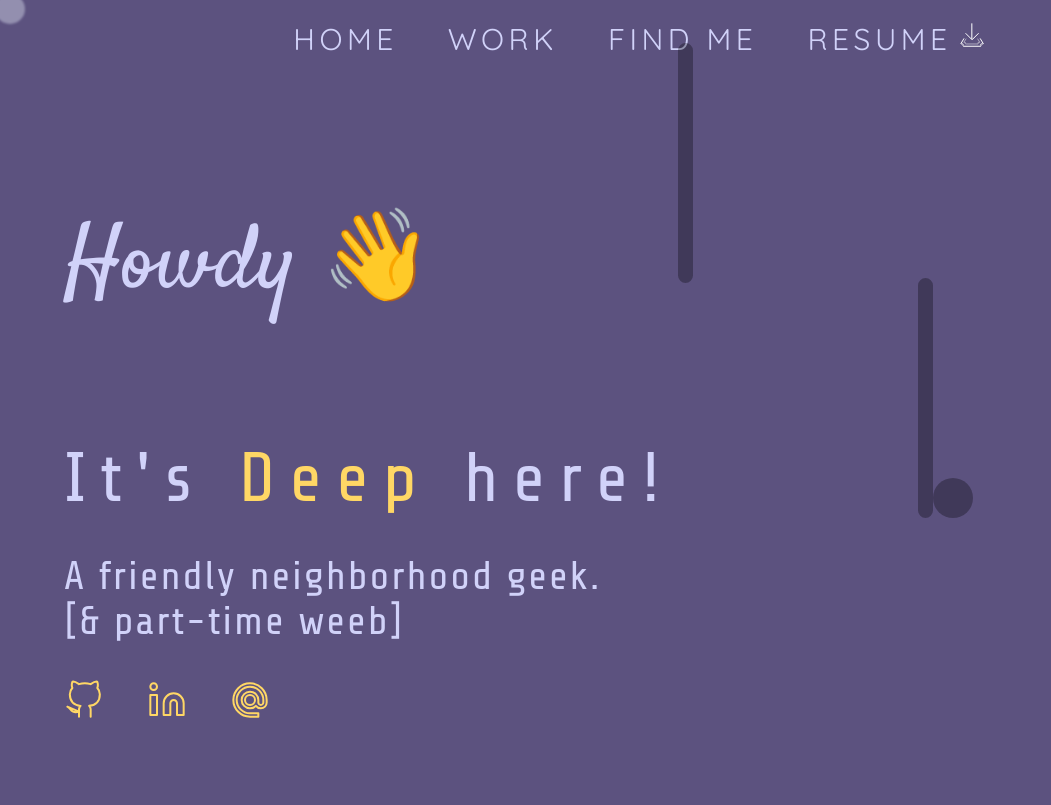
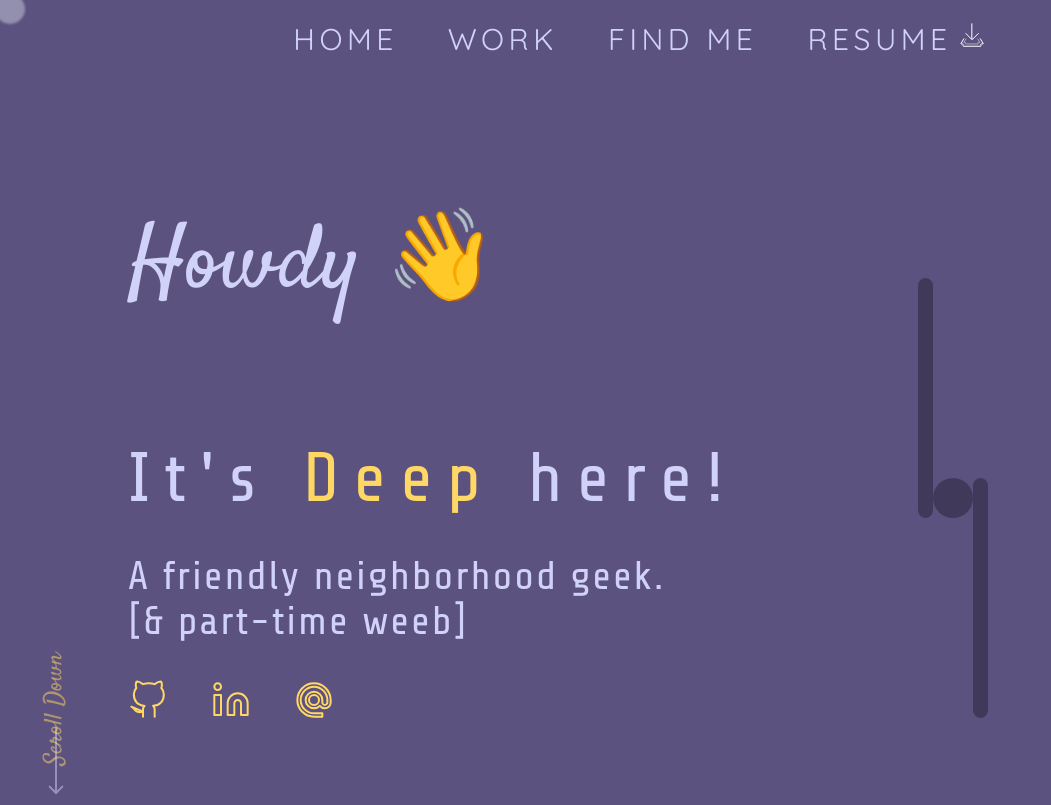
Before and after one commit to Deep3543/portfolio, a React (Create React App) app: page / in a window 1280 px wide. Shown: the whole page, without its empty margins (0-1051 px from the left). Built offline with nearby package versions, Linux system fonts and the light colour scheme.

Commit message:
Added and rectified SVGs in for the background

```diff
--- a/src/components/docs/Skeleton-dif.js
+++ b/src/components/docs/Skeleton-dif.js
@@ -31,11 +31,19 @@ class Skel extends Component{
                             <circle cx="20" cy="20" r="20" fill="black" fill-opacity="0.3"/>
                         </svg>
                     </i>
-                    <i className="back-svg line2">
+                    <i className="back-svg line-2">
                         <svg width="15" height="240" viewBox="0 0 15 240" fill="none" xmlns="http://www.w3.org/2000/svg">
                             <line x1="7.5" y1="7.5" x2="7.50001" y2="232.5" stroke="black" stroke-opacity="0.3" stroke-width="15" stroke-linecap="round"/>
                         </svg>
                     </i>
+                    <span className="back-svg scroll">
+                        <p className="scroll-text">Scroll Down</p>
+                        <i className="arrow-down">
+                            <svg width="16" height="67" viewBox="0 0 16 67" fill="none" xmlns="http://www.w3.org/2000/svg">
+                                <path d="M9 1C9 0.447715 8.55228 -2.41411e-08 8 0C7.44772 2.41411e-08 7 0.447715 7 1L9 1ZM7.2929 66.7071C7.68342 67.0976 8.31659 67.0976 8.70711 66.7071L15.0711 60.3431C15.4616 59.9526 15.4616 59.3195 15.0711 58.9289C14.6805 58.5384 14.0474 58.5384 13.6569 58.9289L8 64.5858L2.34315 58.9289C1.95262 58.5384 1.31946 58.5384 0.928935 58.9289C0.53841 59.3195 0.53841 59.9526 0.928935 60.3431L7.2929 66.7071ZM7 1L7 66L9 66L9 1L7 1Z" fill="#D1D2F9" fill-opacity="0.5"/>
+                            </svg>
+                        </i>
+                    </span>
                 </div>
                 {/* Nav Pane */}
                 {/* TODO: Add the highlight line below the active tab */}
--- a/src/styles/dif.css
+++ b/src/styles/dif.css
@@ -72,11 +72,28 @@ text-align: center;
   left: 880px;
 }
 .line-2{
+  left: 935px;
   top: 440px;
 }
 .circle{
   top: 440px;
   left: 895px;
+}
+.scroll{
+  overflow: unset;
+  left: 0;
+  bottom: 0;
+}
+.scroll-text{
+  font-family: 'Satisfy';
+  font-style: normal;
+  font-weight: lighter;
+  font-size: 25px;
+  line-height: 36px;
+  -webkit-transform: rotate(
+-90deg);
+  color: rgba(255, 215, 101, 0.5);
+  transform: rotate(-90deg);
 }
 
 /* Navigation Panel code */
@@ -112,7 +129,7 @@ text-align: center;
 
 /* Content */
 .content{
-  margin: 10% 0 0 5%;
+  margin: 10% 0 0 10%;
   position: relative;
   max-width: 45rem;
   text-align: left;
```
